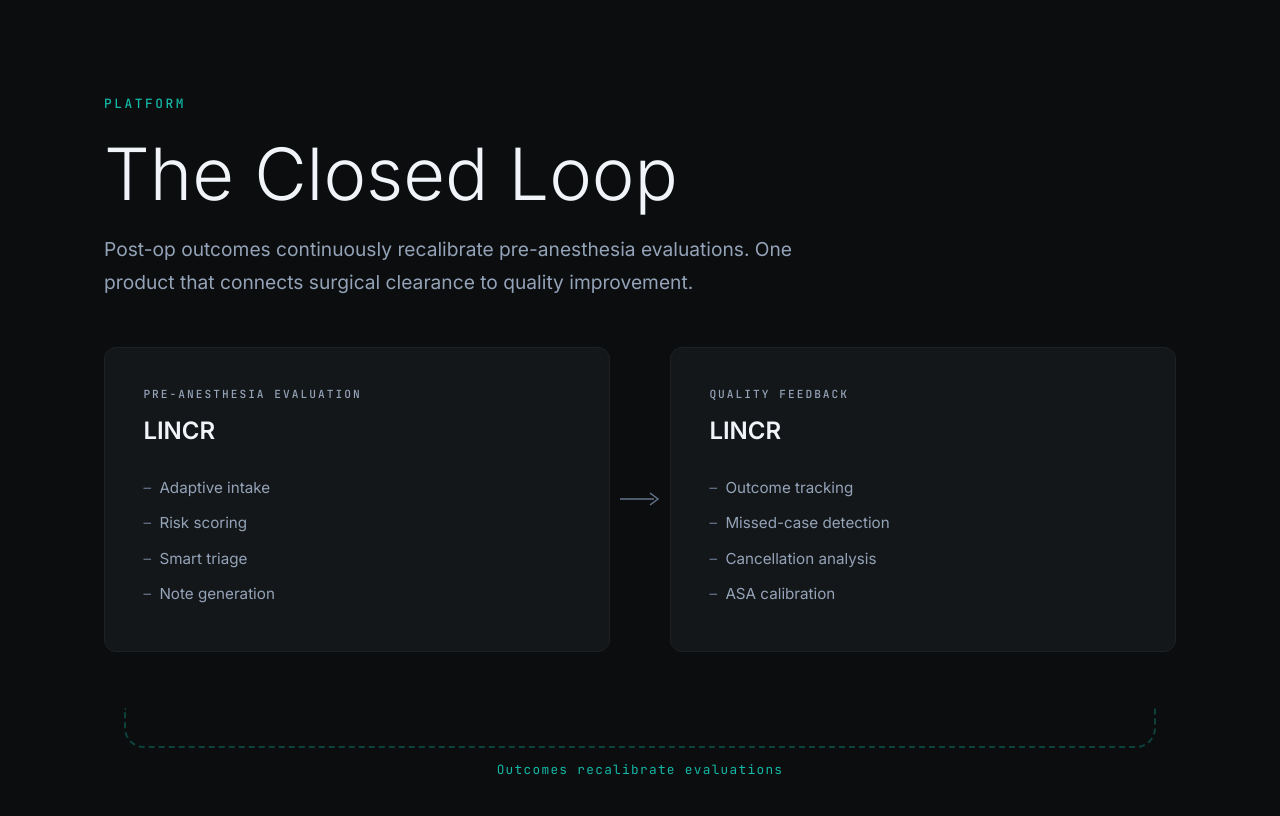
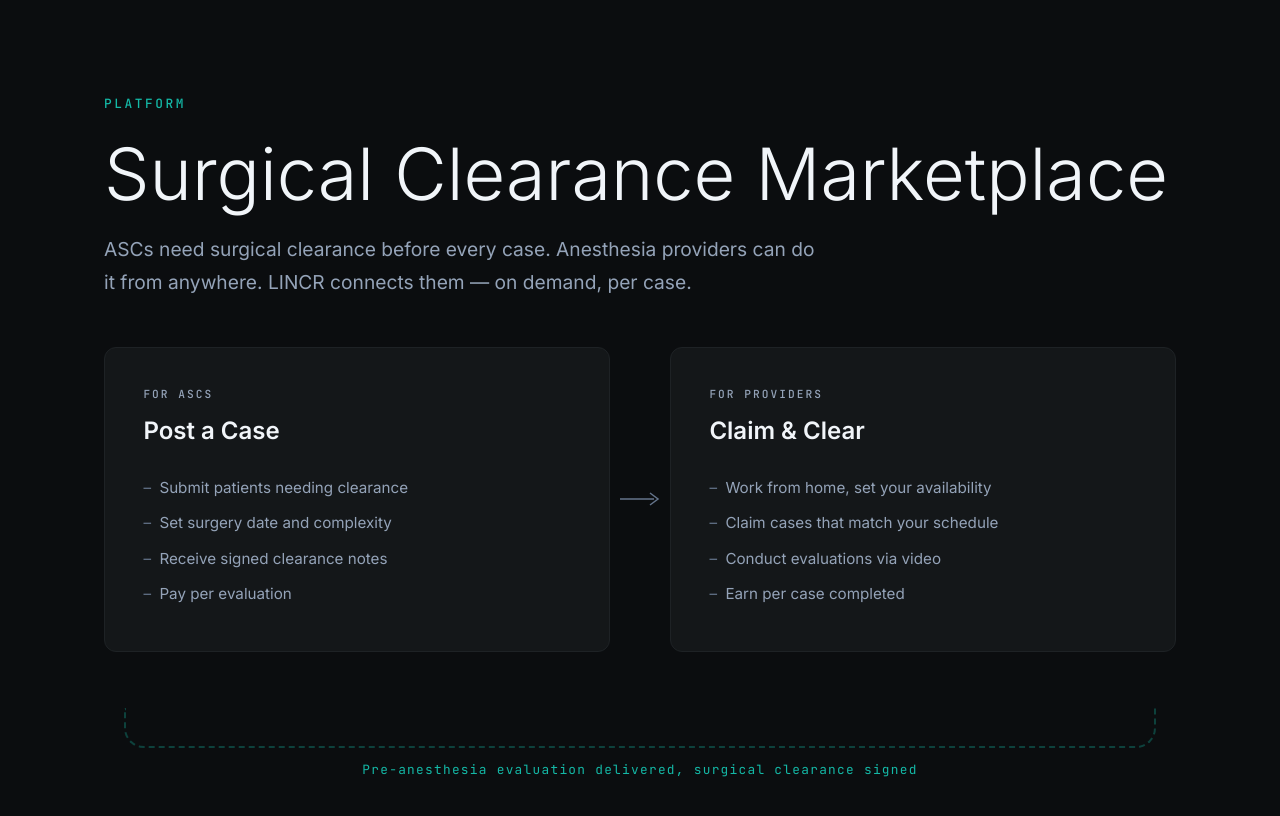
Before and after one commit to AnishJ9/lincr-landing, a plain HTML site: page index.html in a window 1280 px wide. Shown: the part 860-1676 px from the top of the page. Drawn offline with Linux system fonts and the light colour scheme.

Commit message:
rewrite platform section: surgical clearance marketplace

```diff
--- a/index.html
+++ b/index.html
@@ -436,18 +436,18 @@
 <section class="platform" id="platform">
   <div class="container">
     <div class="section-label">Platform</div>
-    <h2 class="section-heading">The Closed Loop</h2>
-    <p class="section-subtext">Post-op outcomes continuously recalibrate pre-anesthesia evaluations. One product that connects surgical clearance to quality improvement.</p>
+    <h2 class="section-heading">Surgical Clearance Marketplace</h2>
+    <p class="section-subtext">ASCs need surgical clearance before every case. Anesthesia providers can do it from anywhere. LINCR connects them — on demand, per case.</p>
 
     <div class="platform-cards">
       <div class="card platform-card">
-        <div class="platform-card-label">Pre-Anesthesia Evaluation</div>
-        <div class="platform-card-title">LINCR</div>
+        <div class="platform-card-label">For ASCs</div>
+        <div class="platform-card-title">Post a Case</div>
         <ul>
-          <li>Adaptive intake</li>
-          <li>Risk scoring</li>
-          <li>Smart triage</li>
-          <li>Note generation</li>
+          <li>Submit patients needing clearance</li>
+          <li>Set surgery date and complexity</li>
+          <li>Receive signed clearance notes</li>
+          <li>Pay per evaluation</li>
         </ul>
       </div>
 
@@ -459,20 +459,20 @@
       </div>
 
       <div class="card platform-card">
-        <div class="platform-card-label">Quality Feedback</div>
-        <div class="platform-card-title">LINCR</div>
+        <div class="platform-card-label">For Providers</div>
+        <div class="platform-card-title">Claim &amp; Clear</div>
         <ul>
-          <li>Outcome tracking</li>
-          <li>Missed-case detection</li>
-          <li>Cancellation analysis</li>
-          <li>ASA calibration</li>
+          <li>Work from home, set your availability</li>
+          <li>Claim cases that match your schedule</li>
+          <li>Conduct evaluations via video</li>
+          <li>Earn per case completed</li>
         </ul>
       </div>
     </div>
 
     <div class="platform-loop">
       <div class="platform-loop-line"></div>
-      <div class="platform-loop-text">Outcomes recalibrate evaluations</div>
+      <div class="platform-loop-text">Pre-anesthesia evaluation delivered, surgical clearance signed</div>
     </div>
   </div>
 </section>
```
